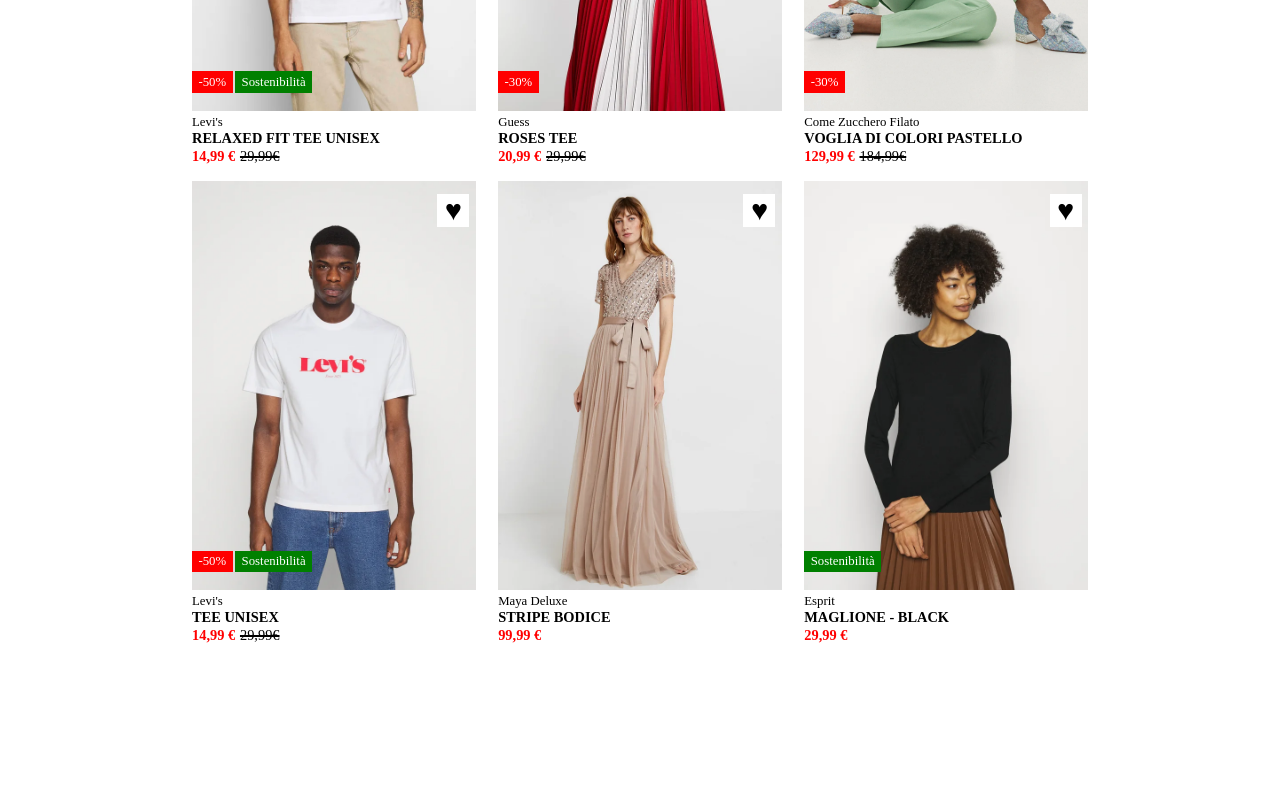
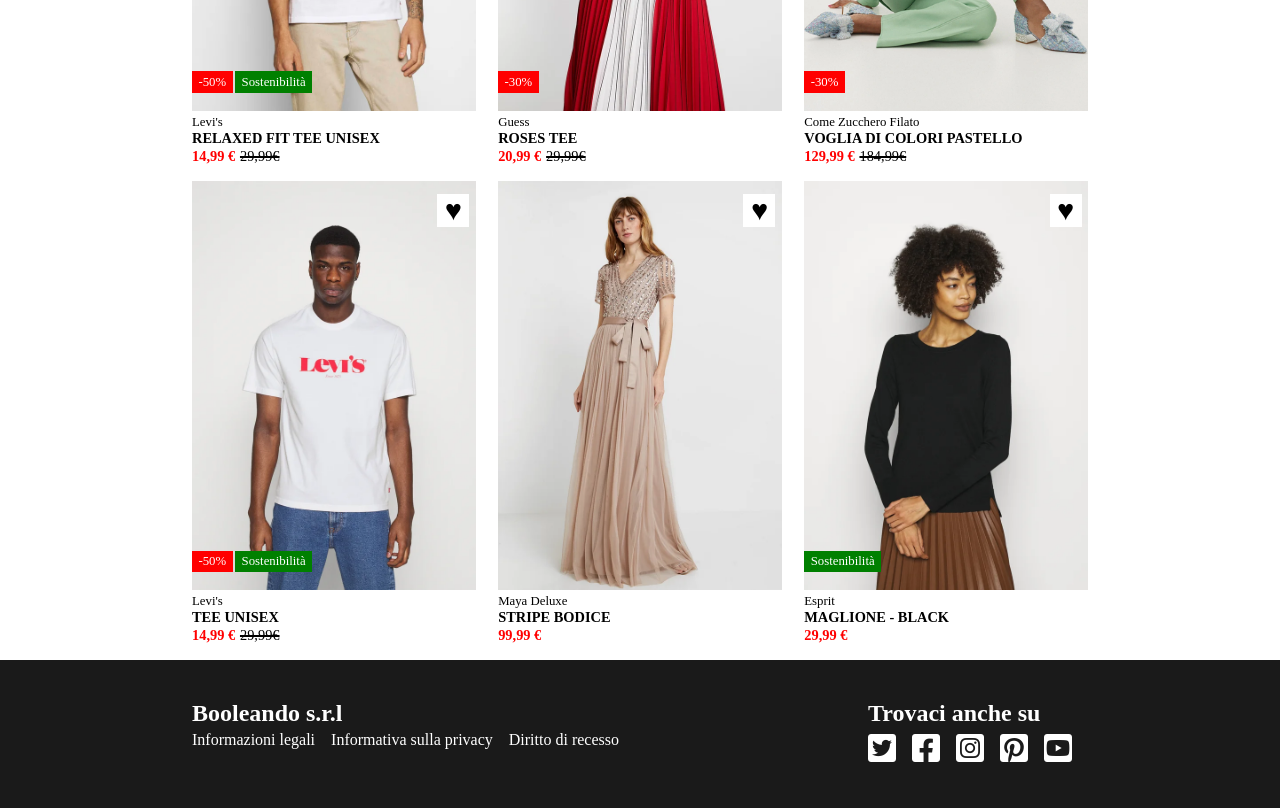
Before and after one commit to FedericoPiazzolla/html-css-boolando, a plain HTML site: page index.html in a window 1280 px wide. Shown: the part 443-1251 px from the top of the page. Before the commit the page ends 1103 px from the top, so only its background shows below. Drawn offline with Linux system fonts and the light colour scheme.

Commit message:
add: end footer

```diff
--- a/css/style.css
+++ b/css/style.css
@@ -156,3 +156,45 @@ header{
   margin: 0 .3rem;
   text-decoration: line-through .1rem;
 }
+
+/* FOOTER */
+footer{
+  background-color: #1a1a1a;
+  min-height: 5rem;
+}
+
+.row{
+  padding: 2.5rem 0;
+  justify-content: space-between;
+  color: white;
+}
+
+/* INFO */
+.main-col h3{
+  font-size: 1.5rem;
+}
+
+.info{
+  list-style-type: none;
+  justify-content: space-between;
+}
+
+.info li{
+  padding:.2rem 1rem 0 0;
+}
+
+/* SOCIAL */
+.social-col h3{
+  font-size: 1.5rem;
+}
+
+.social{
+  font-size: 1rem;
+  list-style-type: none;
+  justify-content: space-between;
+}
+
+.social li{
+  font-size: 2rem;
+  padding:.2rem 1rem 0 0;
+}
--- a/index.html
+++ b/index.html
@@ -174,7 +174,28 @@
 
     <!-- Footer -->
     <footer>
-
+      <div class="container">
+        <div class="row flex">
+          <div class="main-col">
+            <h3>Booleando s.r.l</h3>
+            <ul class="info flex">
+              <li><a href="">Informazioni legali</a></li>
+              <li><a href="">Informativa sulla privacy</a></li>
+              <li><a href="">Diritto di recesso</a></li>
+            </ul>
+          </div>
+          <div class="social-col">
+            <h3>Trovaci anche su</h3>
+            <ul class="social flex">
+              <li><a href=""><i class="fa-brands fa-square-twitter"></i></a></li>
+              <li><a href=""><i class="fa-brands fa-square-facebook"></i></a></li>
+              <li><a href=""><i class="fa-brands fa-square-instagram"></i></a></li>
+              <li><a href=""><i class="fa-brands fa-square-pinterest"></i></a></li>
+              <li><a href=""><i class="fa-brands fa-square-youtube"></i></a></li>
+            </ul>
+          </div>
+        </div>
+      </div>
     </footer>
     <!-- /Footer -->
   </body>
```
Also changed, not shown: 1 other file.
